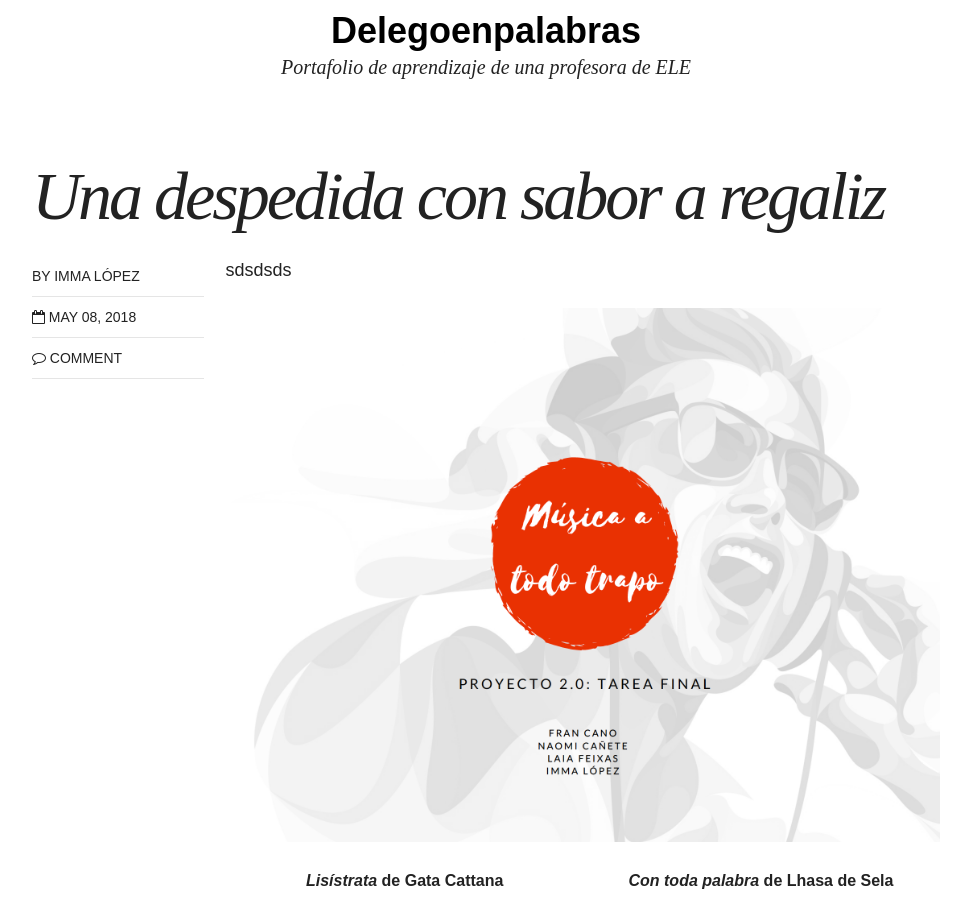
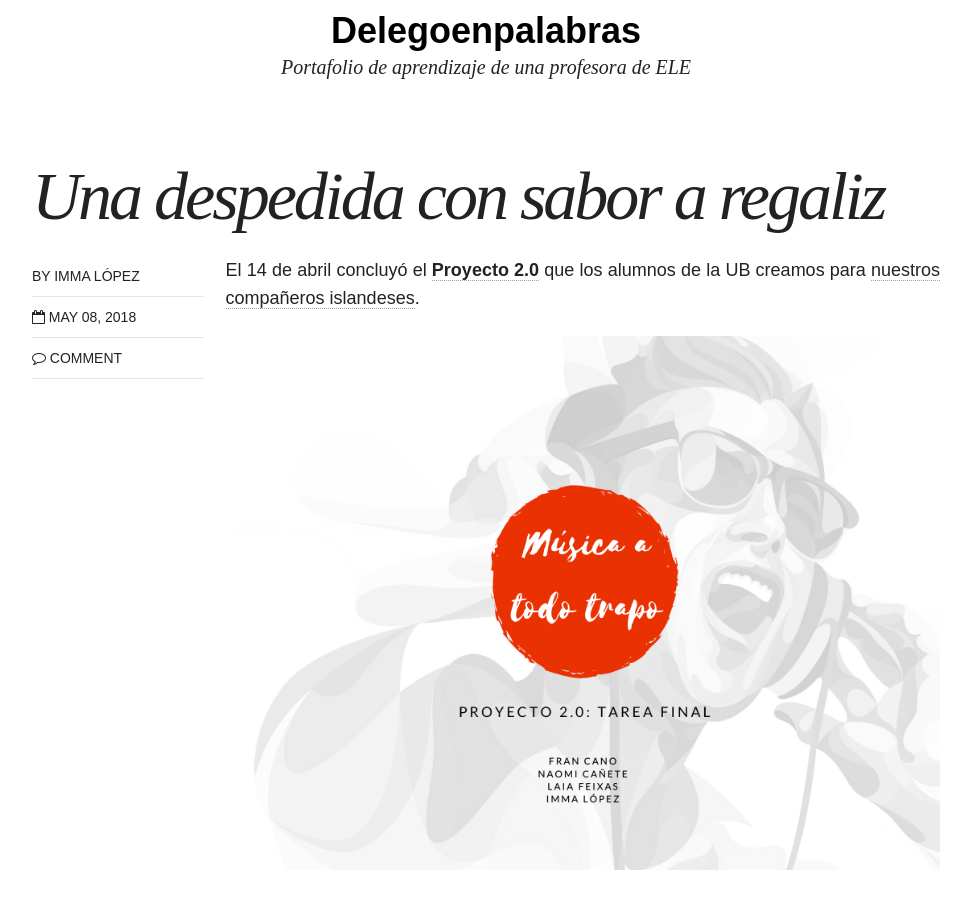
Before and after one commit to immalopez/immalopez.github.io, a Jekyll site: the page built from _posts/blog/2018-05-08-reflexion-final-tic.md, in a window 1280 px wide and 900 px high, scrolled down 316 px. Shown: the whole window, without its empty margins (154-1125 px from the left). Built offline with Jekyll 4.4.1, drawn with Linux system fonts in a browser that asks for light colours; nearby versions of some CDN libraries; comment, search, counter and statistics services are not loaded.

Commit message:
Update 2018-05-08-reflexion-final-tic.md

```diff
--- a/_posts/blog/2018-05-08-reflexion-final-tic.md
+++ b/_posts/blog/2018-05-08-reflexion-final-tic.md
@@ -11,7 +11,7 @@ image:
 # modified: 2016-06-01T14:19:19-04:00
 ---
 
-sdsdsds
+El 14 de abril concluyó el <a href="https://docs.google.com/document/d/1H58zZLbBANnXFQOmvcGZtIKY-Ss6r7NqzxZAXsKW3bU/edit#heading=h.x4b0g8xbkqan" target="_blank">**Proyecto 2.0**</a> que los alumnos de la UB creamos para <a href="https://immalopez.github.io/blog/halldor-primera-toma/" target="_blank">nuestros compañeros islandeses</a>.
 
 ![Portada](/images/Screen Shot 2018-06-10 at 15.18.35.png)
 
```
